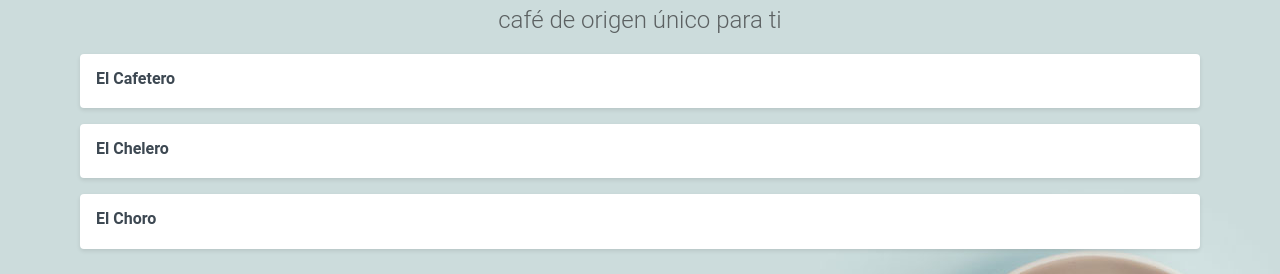
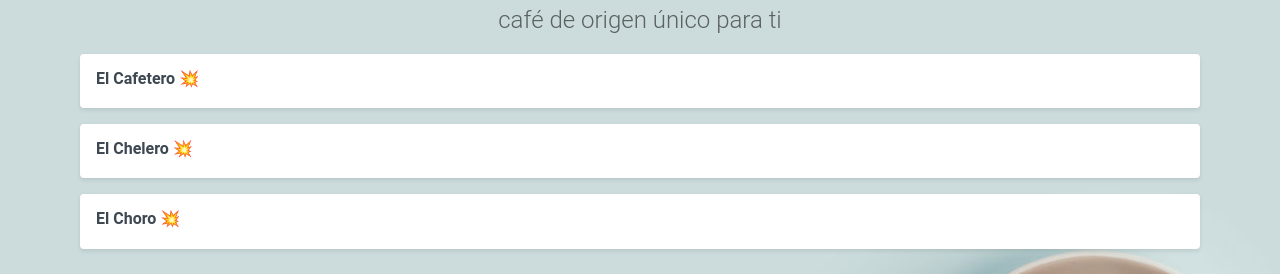
Before and after one commit to YahirArboleya/DADM-2024, a Vue app: page / in a window 1280 px wide. Shown: the part 176-450 px from the top of the page. Built offline with nearby package versions, Linux system fonts and the light colour scheme.

Commit message:
🚧 FEAT: Eventos Add events to child components

```diff
--- a/src/components/PlanPicker.vue
+++ b/src/components/PlanPicker.vue
@@ -2,11 +2,19 @@
     import PlanPickerItem from './PlanPickerItem.vue';
     import { ref } from 'vue';
     const plans = ref(['El Cafetero', 'El Chelero', 'El Choro']);
+
+    const selectedPlan = (name) =>{
+      console.log(name)
+    }
 </script>
 
 <template>
     <div class="plans">
-      <PlanPickerItem  v-for = "plan in plans" :key="plan" :name="plan"></PlanPickerItem>
+      <PlanPickerItem
+      v-for = "plan in plans"
+      :key="plan"
+      :name="plan"
+      @select="selectedPlan"/>
     </div>
 </template>
 
--- a/src/components/PlanPickerItem.vue
+++ b/src/components/PlanPickerItem.vue
@@ -1,23 +1,36 @@
 <template>
-  <div class="plan">
+  <div @click="selectedPlan" class="plan">
     <div class="description">
       <span class="title">
-        {{ name }}
+        {{ name }} {{ selected ? '🌟': '💥'}}
       </span>
     </div>
   </div>
 </template>
 
 <script setup>
+  import {ref} from 'vue';
   //usando un macro
   //defenir las props
   //defineProps(['name','planIcon']);
-  defineProps({
+ const props = defineProps({
     name: {
       type: String,
       required: true
     }
-  })
+  });
+
+  //definir eventos
+  const emit = defineEmits(['select']);
+  //variable que permite recordar si el plan ha sido seleccionado
+  const selected = ref(false);
+  //funcion que permimte cambiar el valor de la variable
+  const selectedPlan = () => {
+    selected.value = true;
+    //plan ha sido seleciconado
+    emit('select', props.name);
+  };
+
 
 
 </script>
```
